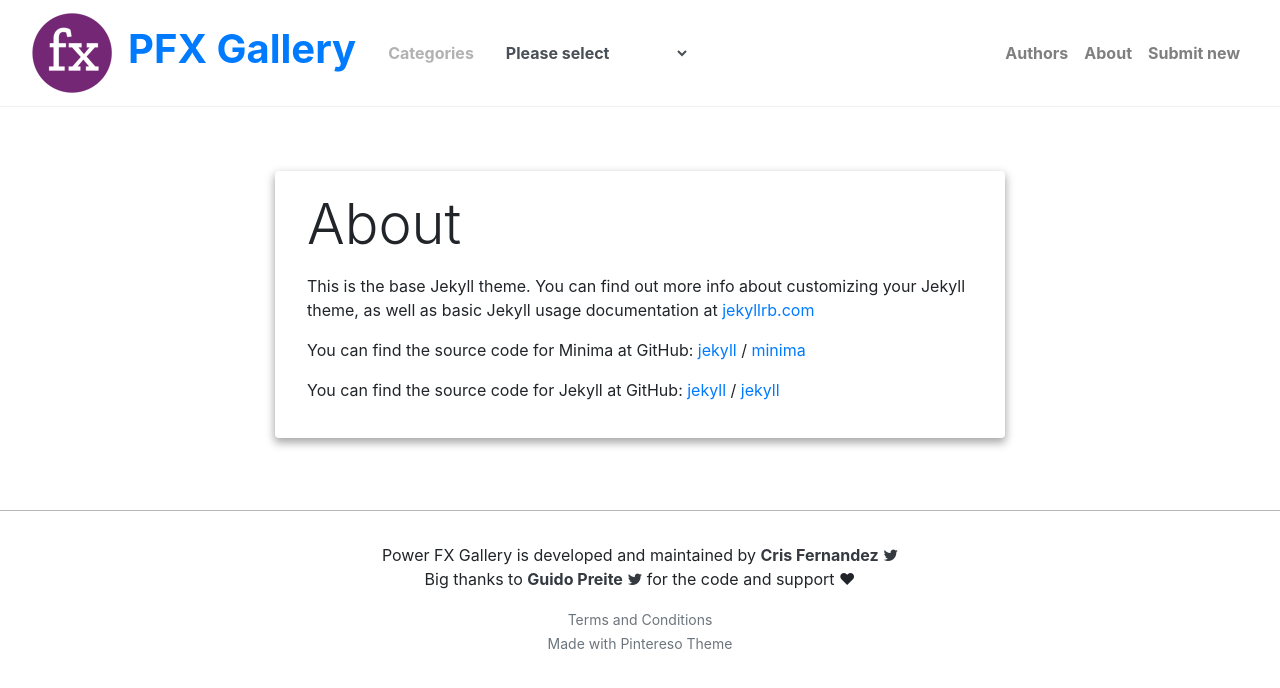
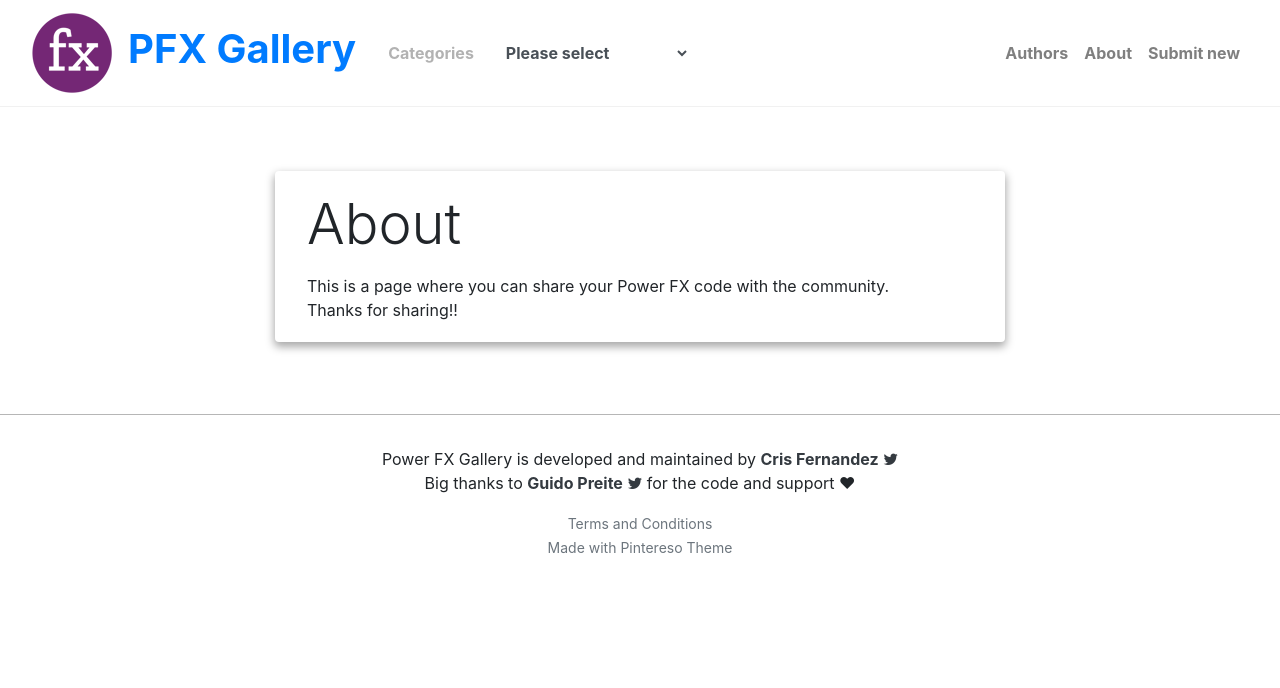
Before and after one commit to crisfervil/pfxgallery, a Jekyll site: the page built from about.md, in a window 1280 px wide. Shown: the top 688 px of the page. Built offline with Jekyll 4.4.1, drawn with Linux system fonts in a browser that asks for light colours; nearby versions of some CDN libraries; library files that are not in the unit come from our copies.

Commit message:
Added submission form

```diff
--- a/_includes/menu-header.html
+++ b/_includes/menu-header.html
@@ -5,5 +5,5 @@
     <a class="nav-link" href="{{site.baseurl}}/about">About</a>
 </li>
 <li class="nav-item">
-    <a class="nav-link" target="_blank" href="{{site.baseurl}}/submit">Submit new</a>
+    <a class="nav-link" target="_blank" href="https://forms.office.com/e/Sn6vGbw5UT">Submit new</a>
 </li>
--- a/about.md
+++ b/about.md
@@ -3,16 +3,10 @@
 title: About
 permalink: /about/
 ---
+<div>
+This is a page where you can share your Power FX code with the community.
+</div>
 
-This is the base Jekyll theme. You can find out more info about customizing your Jekyll theme, as well as basic Jekyll usage documentation at [jekyllrb.com](https://jekyllrb.com/)
-
-You can find the source code for Minima at GitHub:
-[jekyll][jekyll-organization] /
-[minima](https://github.com/jekyll/minima)
-
-You can find the source code for Jekyll at GitHub:
-[jekyll][jekyll-organization] /
-[jekyll](https://github.com/jekyll/jekyll)
-
-
-[jekyll-organization]: https://github.com/jekyll
+<div>
+Thanks for sharing!!
+</div>
```
Also changed, not shown: authors.md (added, +11 -0 lines).
